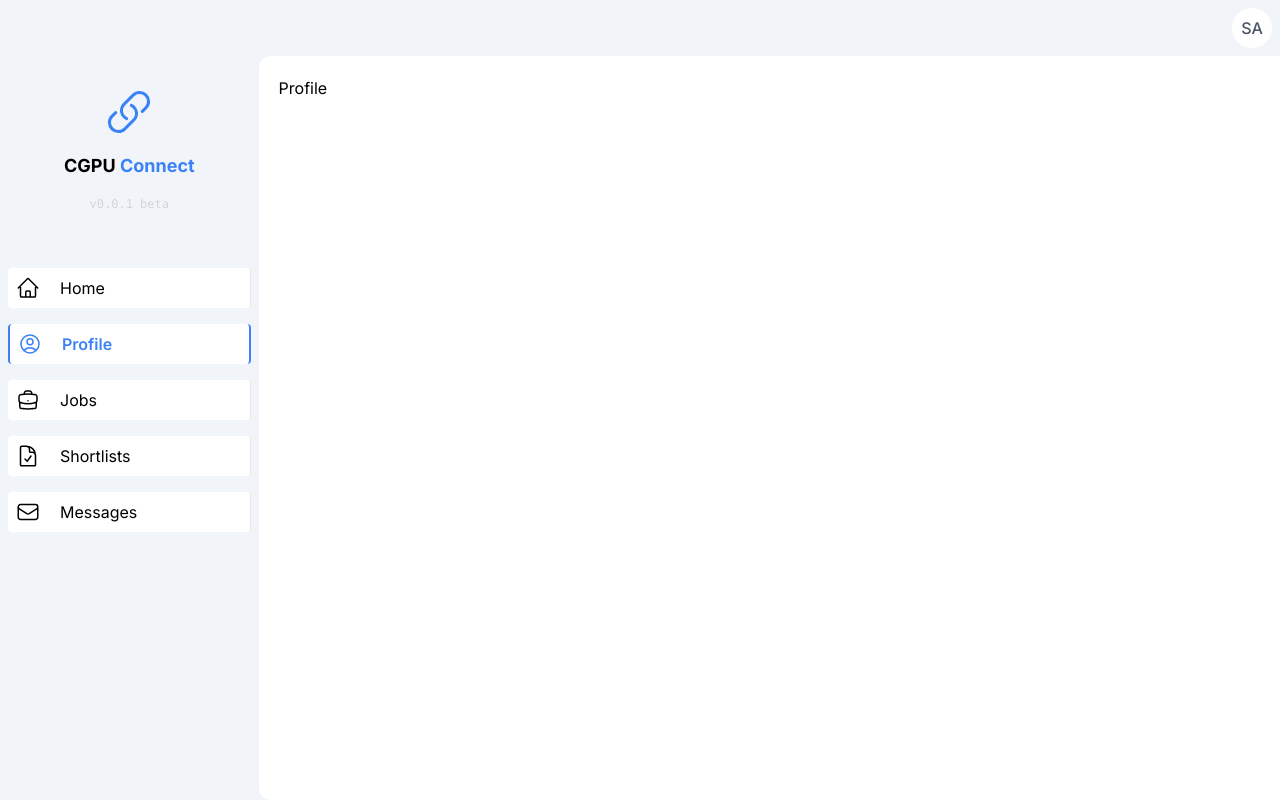
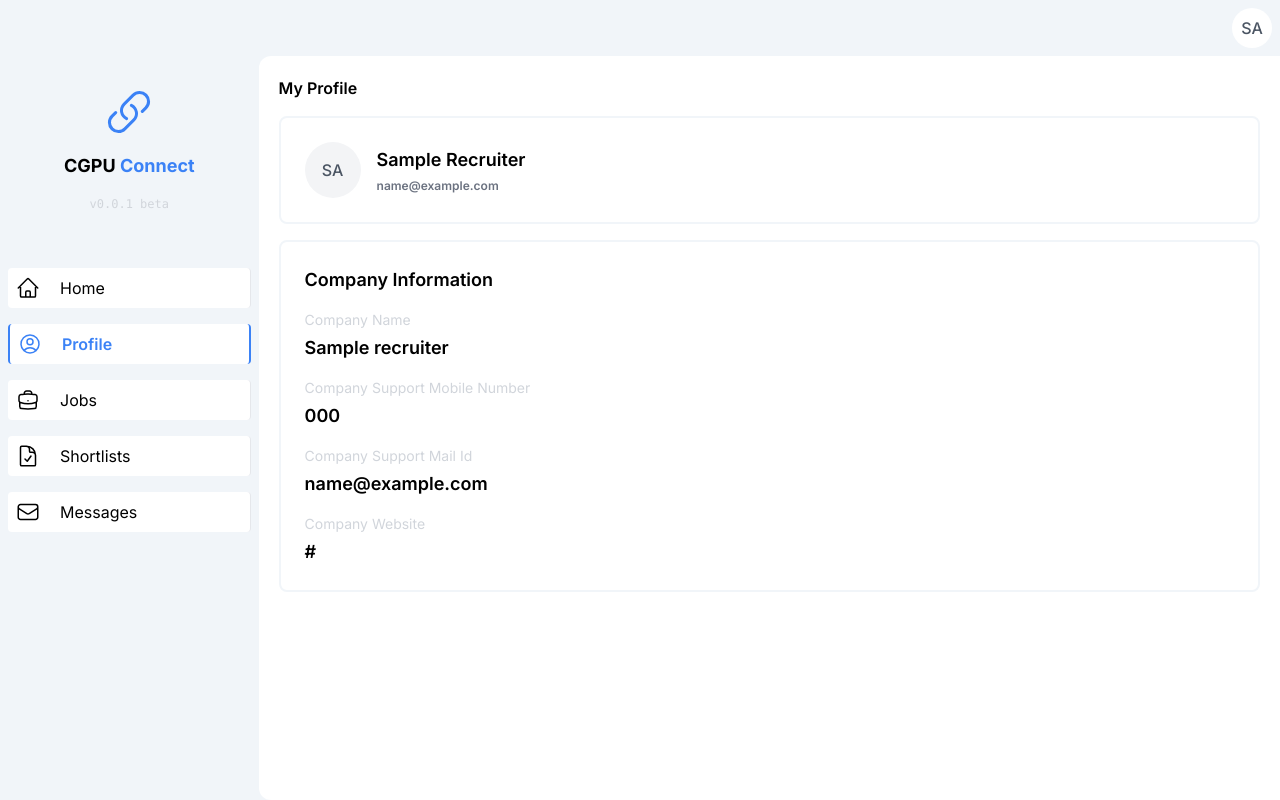
Before and after one commit to rijfas/cgpu_connect, a Django app: page /recruiter/profile/ in a window 1280 px wide. Run offline with Django 4.2, Linux system fonts and the light colour scheme; a user stored in the database is signed in; tables that the repository leaves empty hold one stand-in row (values such as "Sample post"); some libraries are stand-ins or nearby versions.

Commit message:
completed profile page

```diff
--- a/recruiter/templates/recruiter/profile.html
+++ b/recruiter/templates/recruiter/profile.html
@@ -11,7 +11,36 @@
     <div class="flex flex-col w-full h-full">
        {% include "recruiter/navbar.html" %}
         <div class="flex flex-col overflow-x-hidden overflow-y-auto w-full h-full p-5 gap-4 bg-white rounded-l-xl">
-                <h1>Profile</h1>
+            <h1 class="font-semibold">My Profile</h1>
+            <div class="flex gap-4 items-center border-2 border-slate-100 p-6 rounded-lg">
+                <div class="relative inline-flex items-center justify-center w-14 h-14 overflow-hidden bg-gray-100 rounded-full">
+                    <span class="font-medium text-gray-600 ">{{ request.user.username.0|upper }}{{ request.user.username.1|upper }}</span>
+                </div>
+                <div class="flex flex-col gap-1">
+                    <span class="text-lg font-semibold">{{ profile.name|title }}</span>
+                    <span class="text-xs font-semibold text-gray-500">{{ profile.email_id }}</span>
+                </div>
+            </div>
+            <div class="flex flex-col gap-4 border-2 border-slate-100 p-6 rounded-lg">
+                <span class="text-lg font-semibold">Company Information</span>
+                <div class="flex flex-col gap-1">
+                    <span class="text-sm text-gray-300">Company Name</span>
+                    <span class="text-lg font-semibold">{{ profile.name }}</span>
+                </div>
+                <div class="flex flex-col gap-1">
+                    <span class="text-sm text-gray-300">Company Support Mobile Number</span>
+                    <span class="text-lg font-semibold">{{ profile.mobile_no }}</span>
+                </div>
+                <div class="flex flex-col gap-1">
+                    <span class="text-sm text-gray-300">Company Support Mail Id</span>
+                    <span class="text-lg font-semibold">{{ profile.email_id }}</span>
+                </div>
+                <div class="flex flex-col gap-1">
+                    <span class="text-sm text-gray-300">Company Website</span>
+                    <span class="text-lg font-semibold">{{ profile.website }}</span>
+                </div>
+            </div>
+
        </div>
 </div>
 {% endblock content %}
--- a/recruiter/views.py
+++ b/recruiter/views.py
@@ -1,5 +1,6 @@
 from django.shortcuts import render, redirect
 from .forms import RegisterRecruiterForm
+from .models import Recruiter
 from core.decorators import login_required_with_type
 
 login_required_with_type('recruiter')
@@ -24,7 +25,11 @@ def home(request):
 
 login_required_with_type('recruiter')
 def profile(request):
-    return render(request, 'recruiter/profile.html')
+    profile = Recruiter.objects.get(account=request.user)
+    context = {
+        'profile': profile
+    }
+    return render(request, 'recruiter/profile.html', context)
 
 login_required_with_type('recruiter')
 def jobs(request):
```
